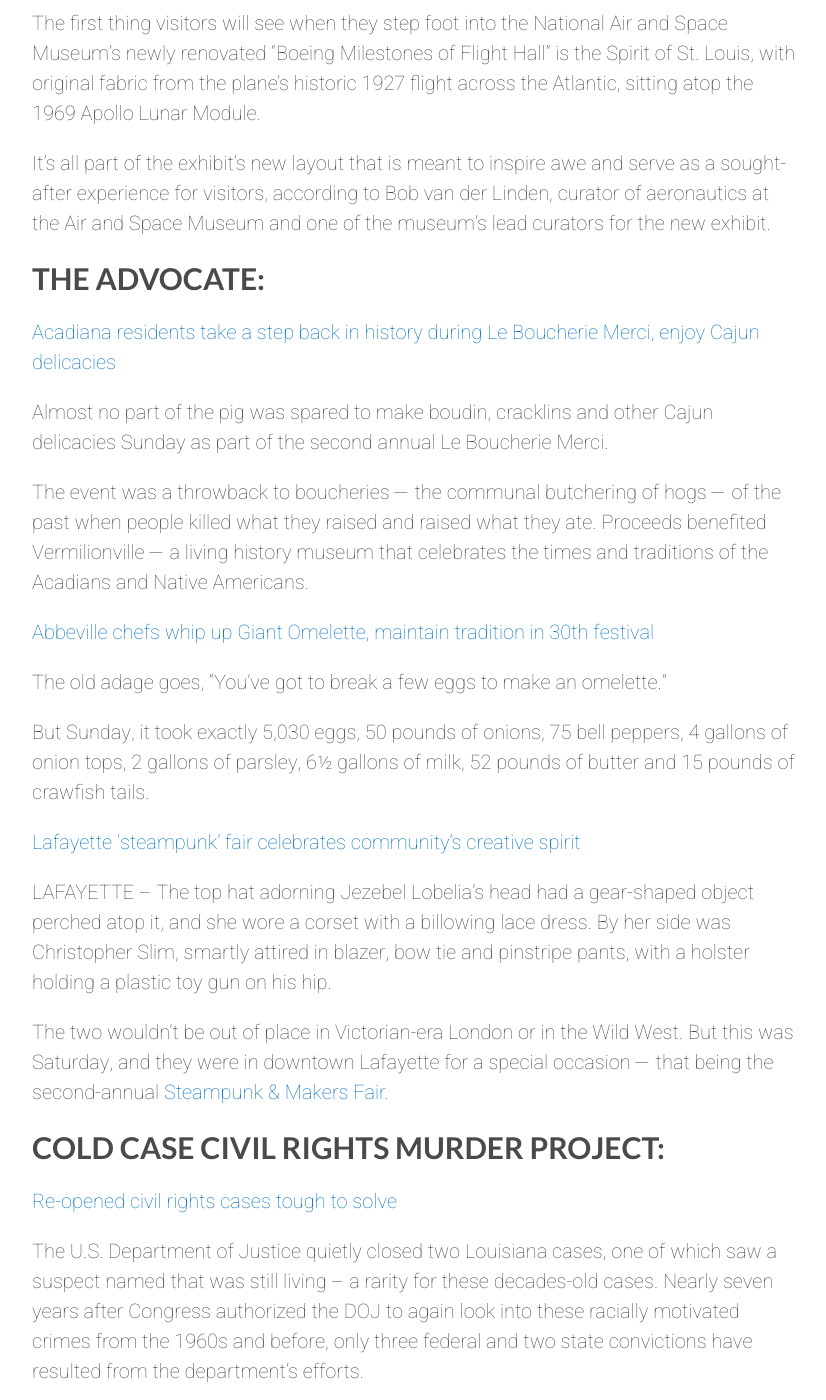
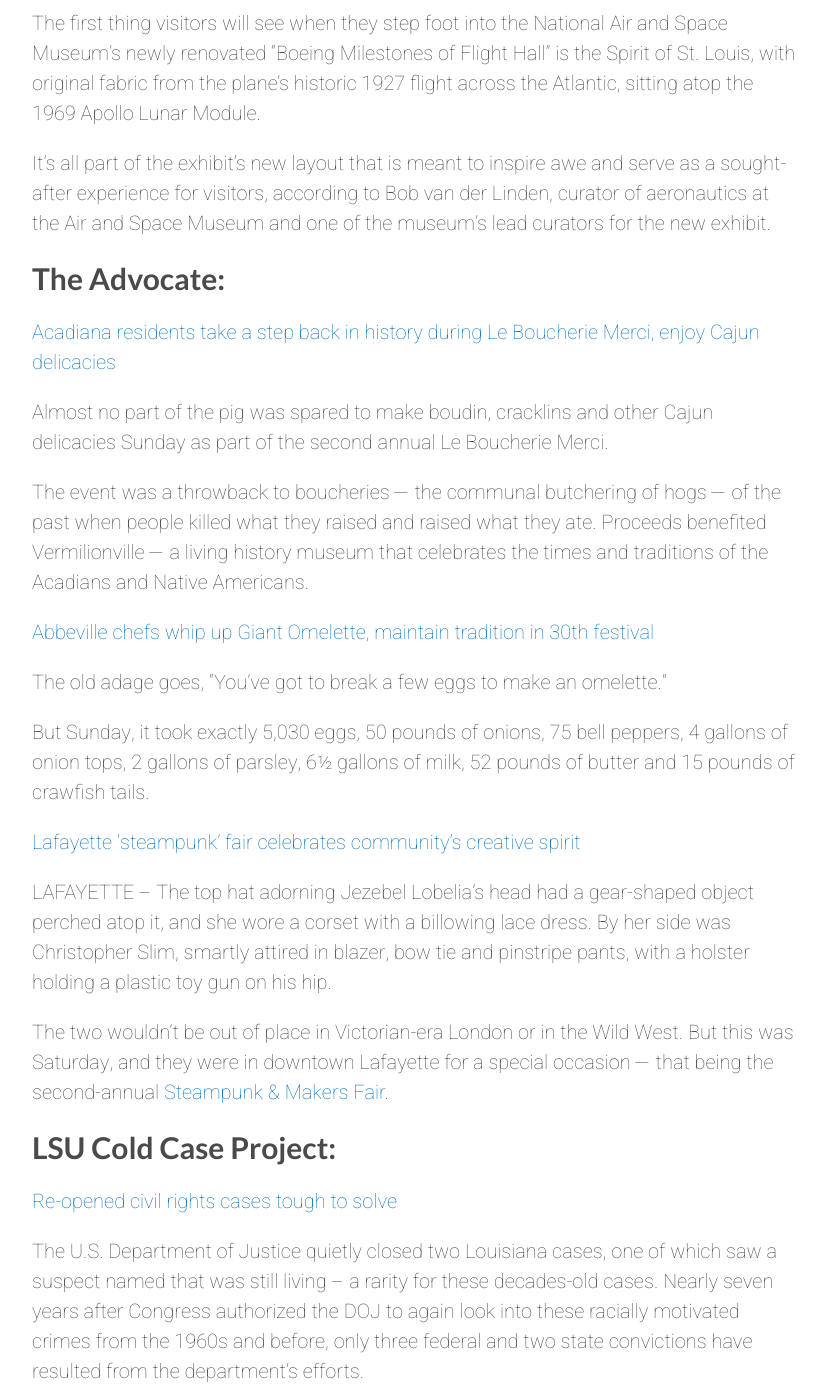
Before and after one commit to kthib16/kthib16.github.io, a Jekyll site: the page built from writing-editing.md, in a window 1280 px wide and 1400 px high, scrolled down 1238 px. Shown: the whole window, without its empty margins (224-1050 px from the left). Built offline with Jekyll 4.4.1, drawn with Linux system fonts in a browser that asks for light colours; nearby versions of some CDN libraries; some of the changed text lies outside the part shown.

Commit message:
Updated styling

```diff
--- a/writing-editing.md
+++ b/writing-editing.md
@@ -13,13 +13,19 @@
 
 The Brookings Institution examines data from jointly-filed tax returns to provide the first analysis of marriage patterns of same-sex couples in the years immediately following the legalization of same-sex marriage.
 
+
+
 [Work and opportunity before and after incarceration](https://www.brookings.edu/research/work-and-opportunity-before-and-after-incarceration/)
 
 In “Work and opportunity before and after incarceration," Brookings Senior Fellow Adam Looney and Nicholas Turner use IRS data to examine the labor market outcomes and economic characteristics of the incarcerated population.
 
+
+
 [A story from this American Indian reservation has important lessons for America’s young voter turnout problem](https://www.brookings.edu/blog/up-front/2018/10/25/a-story-from-this-american-indian-reservation-has-important-lessons-for-americas-voter-turnout-problem/)
 
 Brookings Rubenstein Fellow Randall Akee and coauthors look at how changes in household income can affect voter behavior.
+
+
 
 
 ### DCist:
@@ -31,7 +37,7 @@
 It’s all part of the exhibit’s new layout that is meant to inspire awe and serve as a sought-after experience for visitors, according to Bob van der Linden, curator of aeronautics at the Air and Space Museum and one of the museum’s lead curators for the new exhibit.
 
 
-### THE ADVOCATE:﻿
+### The Advocate:﻿
 
 [Acadiana residents take a step back in history during Le Boucherie Merci, enjoy Cajun delicacies](http://theadvocate.com/news/acadiana/10976610-123/acadiana-residents-take-a-step)
 
@@ -39,11 +45,15 @@
 
 The event was a throwback to boucheries — the communal butchering of hogs — of the past when people killed what they raised and raised what they ate. Proceeds benefited Vermilionville — a living history museum that celebrates the times and traditions of the Acadians and Native Americans.
 
+
+
 [Abbeville chefs whip up Giant Omelette, maintain tradition in 30th festival](http://theadvocate.com/news/acadiana/10711378-123/abbeville-chefs-whip-up-giant)
 
 The old adage goes, “You’ve got to break a few eggs to make an omelette.”
 
 But Sunday, it took exactly 5,030 eggs, 50 pounds of onions, 75 bell peppers, 4 gallons of onion tops, 2 gallons of parsley, 6½ gallons of milk, 52 pounds of butter and 15 pounds of crawfish tails.
+
+
 
 [Lafayette ‘steampunk’ fair celebrates community’s creative spirit](http://theadvocate.com/news/neworleans/neworleansnews/10837965-171/lafayette-steampunk-fair-celebrates-communitys)
 
@@ -51,21 +61,29 @@
 
 The two wouldn’t be out of place in Victorian-era London or in the Wild West. But this was Saturday, and they were in downtown Lafayette for a special occasion — that being the second-annual [Steampunk & Makers Fair](http://steampunkandmakersfair.org/).
 
-### COLD CASE CIVIL RIGHTS MURDER PROJECT:
+
+
+### LSU Cold Case Project:
 
 [Re-opened civil rights cases tough to solve](http://theadvocate.com/home/8340013-125/re-opened-la-civil-rights-cases)
 
 The U.S. Department of Justice quietly closed two Louisiana cases, one of which saw a suspect named that was still living -- a rarity for these decades-old cases. Nearly seven years after Congress authorized the DOJ to again look into these racially motivated crimes from the 1960s and before, only three federal and two state convictions have resulted from the department's efforts.
 
+
+
 [5 Louisiana civil rights-era murder cases remain open, Justice Department reports to Congress](http://www.nola.com/politics/index.ssf/2012/11/5_louisiana_civil_rights_era_m.html)
 
 Five civil rights-era murder investigations in Louisiana and 10 in Mississippi are among the more than two dozen cases that will remain open and active, according to a U.S. Department of Justice report to Congress outlining progress of cases the FBI was authorized to investigate under the Emmett Till Unsolved Civil Rights Crime Act of 2007. Overall, 11 cases were closed in 2012, three from Mississippi and two in Louisiana, according to the annual report.
+
+
 
 [Details on the unsolved Civil Rights-era bombing of Wharlest Jackson](http://www.wafb.com/story/20630674/wharlest-jackson-murder)
 
 Newly declassified FBI documents detailing the investigation into the Feb. 18, 1967, race-related murder of Wharlest Jackson in Natchez, Mississippi, reveal that Raleigh J. (Red) Glover, leader of the violent KKK-offshoot Silver Dollar Group, was the FBI's main suspect, although formal charges were never filed against the late Vidalia, La., resident.
 
-### MCCLATCHY, WASHINGTON BUREAU:
+
+
+### McClatchy, Washington Bureau:
 
 [In post-Obama America, small inroads with blacks would be big for GOP](https://www.mcclatchydc.com/news/politics-government/congress/article24751510.html)
 
@@ -75,15 +93,21 @@
 
 “It’s something they should have been doing to begin with,” Alexander said of his party’s new outreach to black voters.
 
+
+
 [FBI tells Congress it uses drones](https://www.mcclatchydc.com/news/politics-government/congress/article24750211.html)
 
 WASHINGTON — FBI Director Robert Mueller acknowledged Wednesday that the bureau has used unmanned aerial drones for surveillance in the United States and suggested that government needs to develop guidelines as their use grows.
 
 Testifying before the Senate Judiciary Committee, Mueller said the bureau has employed drones in “a very, very minimal way and very seldom.”
 
+
+
 [Senate panel OKs Rep. Mel Watt to lead Fannie, Freddie](https://www.mcclatchydc.com/news/politics-government/congress/article24751240.html)
 
 WASHINGTON — Rep. Mel Watt, D-N.C., overcame a difficult challenge to becoming the next head of the Federal Housing Finance Agency on Thursday when he was approved by the Senate Committee on Banking, Housing and Urban Affairs in a 12-10 vote that was split along party lines.
+
+
 
 [Holder on Zimmerman verdict: 'Justice must be done.'](https://www.mcclatchydc.com/news/nation-world/national/article24751069.html)
 
@@ -91,17 +115,23 @@
 
 Holder, who spoke at the Delta Sigma Theta sorority's social action luncheon on Monday, decried the "tragic, unnecessary shooting death of Trayvon Martin."
 
-### THE TIMES-PICAYUNE:
+
+
+### The Times-Picayune:
 
 [Pearl River's health assessed after massive chemical discharge killed thousands of fish](https://www.nola.com/news/environment/article_205a9c14-94ea-5ca0-b8a2-8b911f39491d.html)
 
 For a time last summer, the waters of the West Pearl River turned from chocolate brown to dense black, the river’s surface jammed with hundreds of thousands of dead fish. Six months after an illegal chemical discharge from the Temple-Inland paper mill in Bogalusa, the river looks like the river again. Fish have returned to the West Pearl and adjacent waterways, with an assist from state fisheries experts. And local officials and environmentalists are closely monitoring the river’s condition.
 
+
+
 [Lacombe trying to encourage smart growth](https://www.nola.com/news/business/article_01940066-bfa4-580d-868f-a744154c4245.html)
 
 At just under 9,000 residents -- situated between bustling Mandeville to the west and busy Slidell to the east -- Lacombe is easy to overlook. That's a situation Parish Councilman Jacob Groby and Heritage Center coordinator Tom Aicklen are hoping to change. They are initiating a program to promote business in the small unincorporated area and lure some new businesses and tourists as well.
 
-### THE DAILY REVEILLE:
+
+
+### The Daily Reveille:
 
 [LSU buildings need $255 million in repairs](http://www.lsureveille.com/news/article_51249cae-65aa-11e2-88ca-001a4bcf6878.html)
 
@@ -111,6 +141,8 @@
 
 These are a few of the items on the University’s “to-do” list of improvements, a list that has remained stagnant since 2005, slowly festering as the projects’ multi-million dollar price tag — currently $255 million — continues to grow.
 
+
+
 [LSU heating, ventilation and air conditioning (HVAC) systems in desperate need of repair](http://www.lsureveille.com/news/article_fc47241c-65aa-11e2-aaa3-001a4bcf6878.html)
 
 *The second in a three-part series*
@@ -118,6 +150,8 @@
 When a piece of deteriorated concrete from Hill Memorial Library’s outer wall fell to the ground in February, it turned students’ attention to the structural integrity of campus buildings.
 
 But aged and damaged siding is just one concern. There are a number of documented, yet untouched, issues lurking in the University’s academic buildings.
+
+
 
 [LSU building repairs have been deferred since the '80s](http://www.lsureveille.com/news/article_9126f7f6-65ab-11e2-a7b3-001a4bcf6878.html)
 
@@ -129,6 +163,8 @@
 
  Tony Lombardo, executive director of Facility Services, said many of the systems in today’s buildings are the same ones on which maintenance had to be deferred three decades ago.
 
+
+
 ### LEGACY Magazine
 
 [Do you know LSU's "bicycle man?"](http://www.lsureveille.com/legacy/article_9850128a-036b-11e2-8602-001a4bcf6878.html)
@@ -137,6 +173,8 @@
 
 Opal, 1981 alumnus, is no ordinary man, and he rides no ordinary bike — it holds his two dogs, any interesting treasures Opal finds on his routine 25-mile trip around Baton Rouge and a reputation that has made him an icon.
 
+
+
 [LSU students embrace comic books, cartooning](http://www.lsureveille.com/legacy/features/article_a0119dc0-26d6-11e2-8154-0019bb30f31a.html)
 
 Taylor Wells isn’t too old for coloring. In fact, she’s made it her career.
```
Also changed, not shown: _portfolio/racial-imbalance.md (deleted, +0 -25 lines), design.md (+7 -0 lines), _portfolio/1_crisis-retrospective.md (renamed from _portfolio/crisis-retrospective.md), _portfolio/2_mortgage-market-map.md (renamed from _portfolio/mortgage-market-map.md), _portfolio/3_same-sex-marriage.md (renamed from _portfolio/same-sex-marriage.md), _portfolio/4_manchin.md (renamed from _portfolio/manchin.md).
